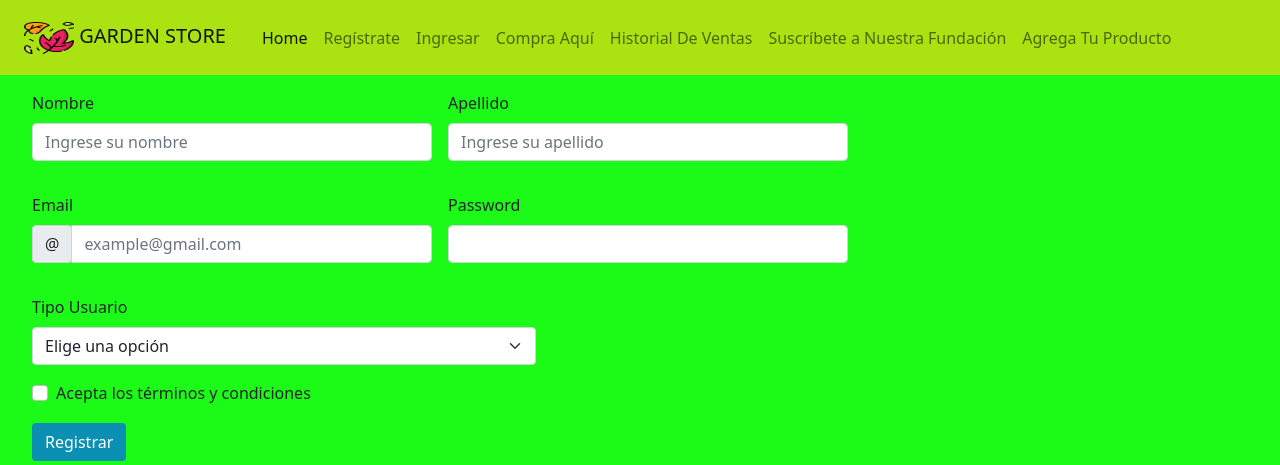
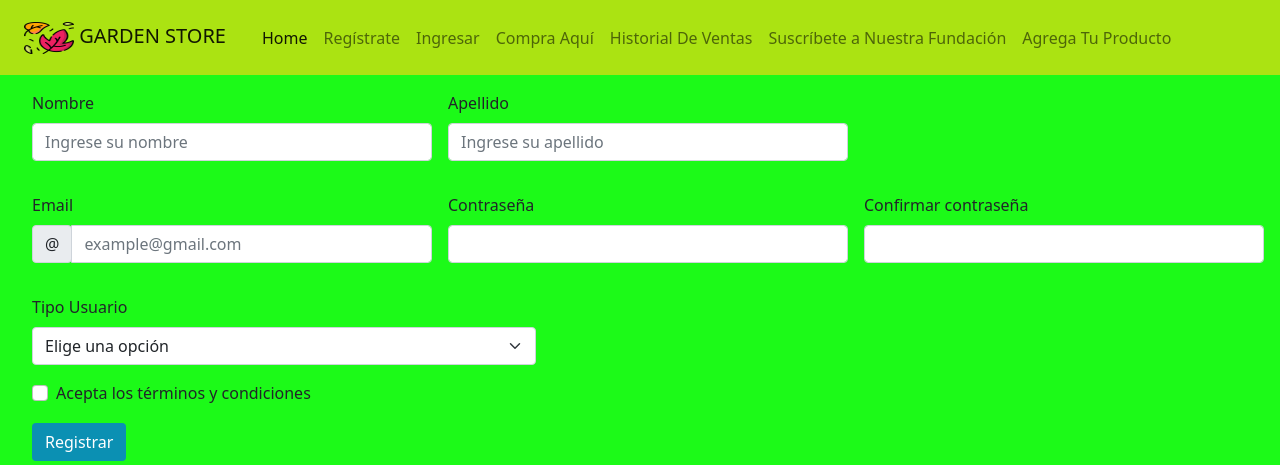
Before and after one commit to LuisSaavedra023/Tienda_Jardineria_Garden_Store, a Django app: page /registro/ in a window 1280 px wide. Shown: the top 465 px of the page. Run offline with Django 4.2, Linux system fonts and the light colour scheme.

```diff
--- /dev/null
+++ b/garden/core/static/core/js/validar.js
@@ -0,0 +1 @@
+console.log("hola marcelo")
--- a/garden/core/templates/core/base.html
+++ b/garden/core/templates/core/base.html
@@ -80,6 +80,9 @@
 
     <!-- Option 1: Bootstrap Bundle with Popper -->
     <script src="https://cdn.jsdelivr.net/npm/bootstrap@5.1.3/dist/js/bootstrap.bundle.min.js" integrity="sha384-ka7Sk0Gln4gmtz2MlQnikT1wXgYsOg+OMhuP+IlRH9sENBO0LRn5q+8nbTov4+1p" crossorigin="anonymous"></script>
+    {% block javascript %}
+
+    {% endblock%}
 
     <!-- Option 2: Separate Popper and Bootstrap JS -->
     <!--
--- a/garden/core/templates/core/registro.html
+++ b/garden/core/templates/core/registro.html
@@ -1,8 +1,13 @@
 <!-- HEREDA DEL TEMPLATE INDEX UBICADO EN LA CARPETA CORE. -->
 {% extends 'core/base.html' %}
-<!-- SE LLAMA AL BLOQUE DINAMICO CREADO EN INDEX.HTML PARA CARGAR EL FORMULARIO, ESTE BLOQUE CONTIENE LA ESTRUCTURA QUE SE DEBE MANTENER DE LA PÁGINA PRINCIPAL -->
+{% load static %}
+<!-- IMPORTACIÓN DE BLOQUE JAVASCRIPT -->
+{% block javascript %}
+  <script src="{% static 'core/js/validar.js' %}"></script>
+{% endblock %}
+<!-- SE LLAMA AL BLOQUE DINAMICO CREADO EN BASE.HTML PARA CARGAR EL FORMULARIO, ESTE BLOQUE CONTIENE LA ESTRUCTURA QUE SE DEBE MANTENER DE LA PÁGINA PRINCIPAL -->
 {% block dinamico%}
-  <form class="row g-3 ms-4">
+  <form class="row g-3 ms-4" method="POST">
     <div class="row g-3">
         <div class="col-md-4">
           <label for="validationServer01" class="form-label">Nombre</label>
@@ -25,9 +30,12 @@
           </div>
         </div>
         <div class="col-md-4">
-        <label for="validationServer03" class="form-label">Password</label>
-        <input type="password" class="form-control " id="validationServer03" aria-describedby="validationServer03Feedback" required>
-
+          <label for="validationServer03" class="form-label">Contraseña</label>
+          <input type="password" class="form-control " id="contrasenia" name="contrasenia" aria-describedby="validationServer03Feedback" required>
+        </div>
+        <div class="col-md-4">
+          <label for="validationServer03" class="form-label">Confirmar contraseña</label>
+          <input type="password" class="form-control " id="confirmar_contrasenia" name="confirmar_contrasenia" aria-describedby="validationServer03Feedback" required>
         </div>
       </div>
       <div class="row g-3">
```
Lines whose indentation alone changed are shown as unchanged.
